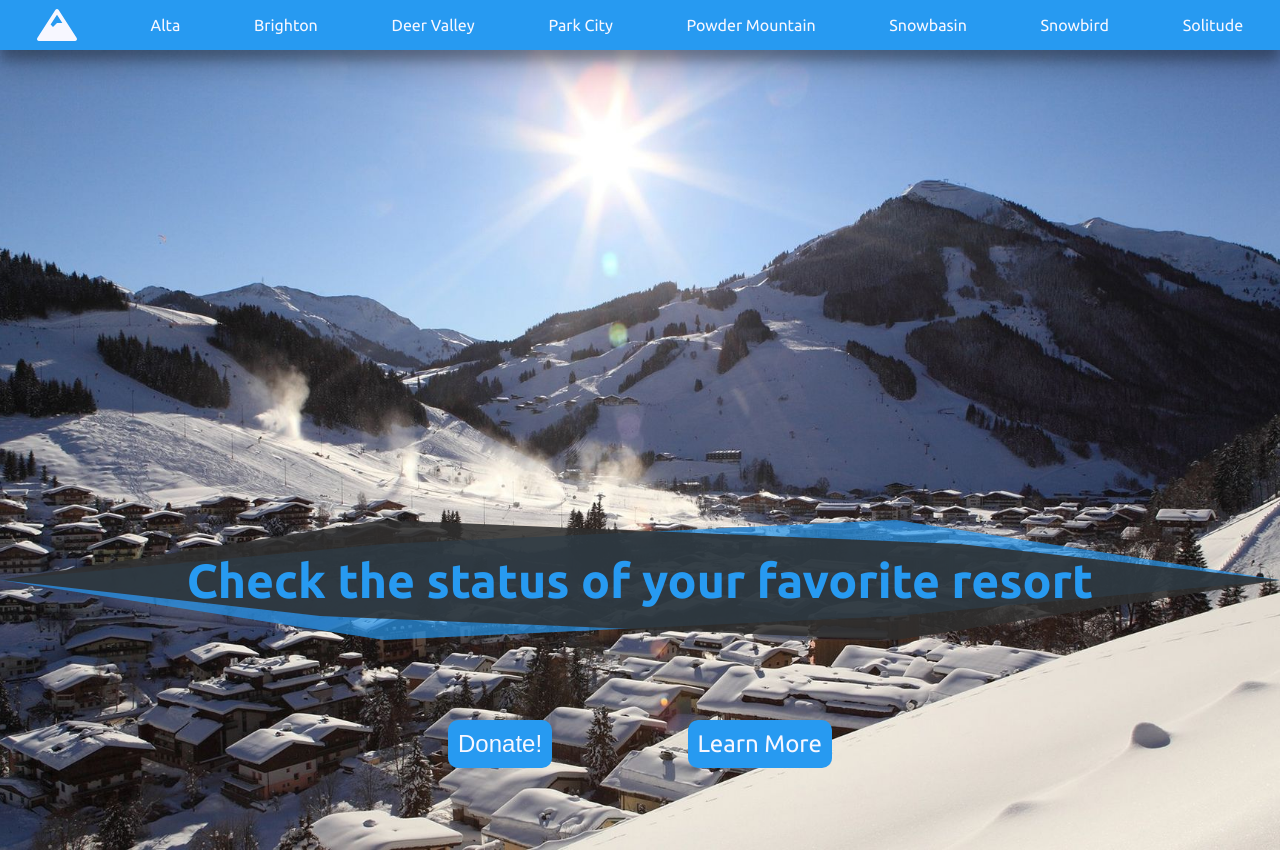
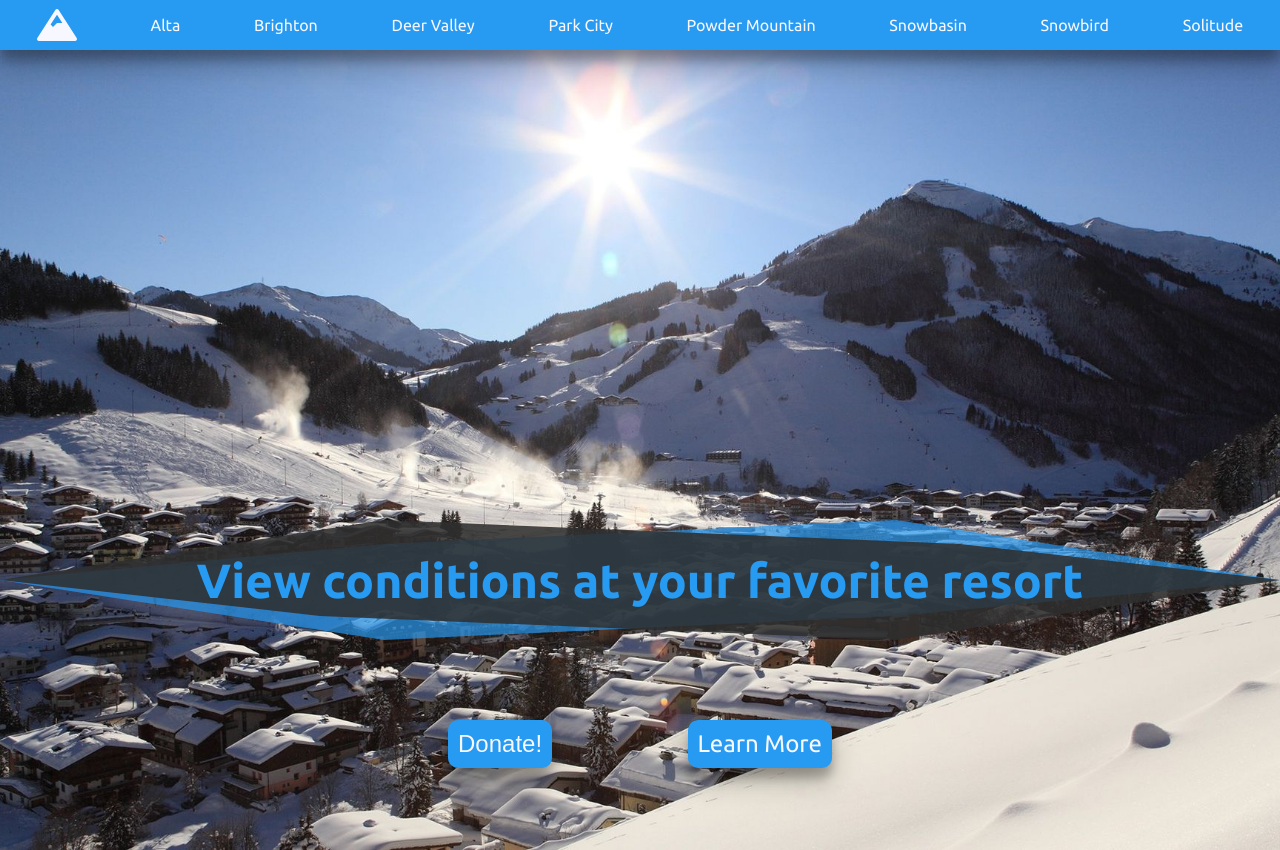
Before and after one commit to twalk2/bottega-capstone, a React (Create React App) app: page / in a window 1280 px wide. Built offline with nearby package versions, Linux system fonts and the light colour scheme.

Commit message:
button style changes

```diff
--- a/src/App.js
+++ b/src/App.js
@@ -1,7 +1,6 @@
 import React from "react";
 import "./styles/App.scss";
 import Home from "./Home";
-import Nav from "./Nav";
 import Resort from "./resort";
 
 import {
@@ -25,7 +24,6 @@ function App() {
   return (
     <Router>
       <div className="App">
-        {/* <Nav /> */}
         <Switch>
           <Route exact path="/" component={Home} />
           <Route path="/resort/:slug" component={Resort} />
--- a/src/Carousel.js
+++ b/src/Carousel.js
@@ -13,8 +13,8 @@ const Carousel = () => {
     <div>
       Utah Ski Central <FontAwesomeIcon icon="skiing" />
     </div>,
-    "Check the status of your favorite resort",
-    "Don't miss the pow"
+    "View conditions at your favorite resort",
+    "Check pass prices"
   ];
 
   const handlePrevious = () => {
--- a/src/styles/Carousel.scss
+++ b/src/styles/Carousel.scss
@@ -20,6 +20,7 @@
   font-size: 1.5em;
   color: $white;
   border: none;
+  box-shadow: 0 14px 28px rgba(0, 0, 0, 0.25), 0 10px 10px rgba(0, 0, 0, 0.22);
 
   &:hover {
     background-color: $light-blue;
```
